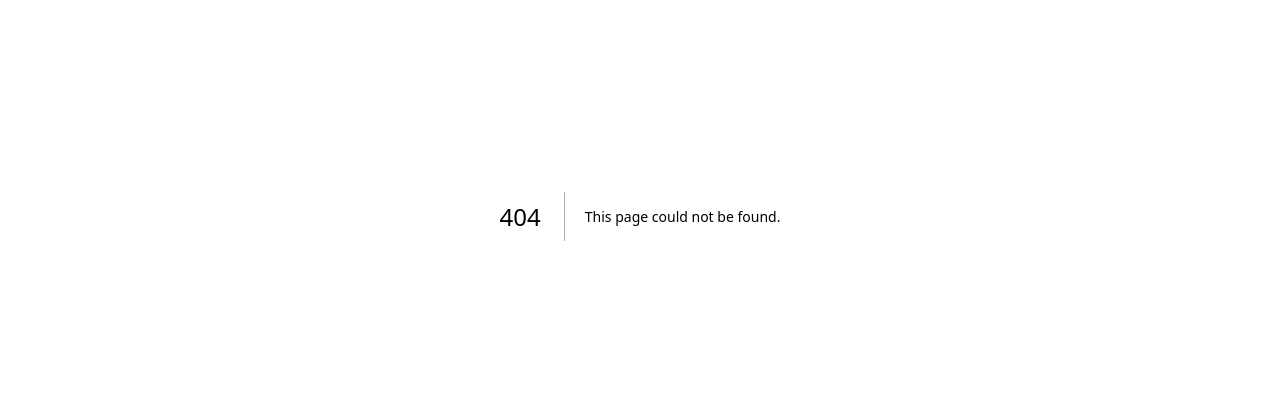
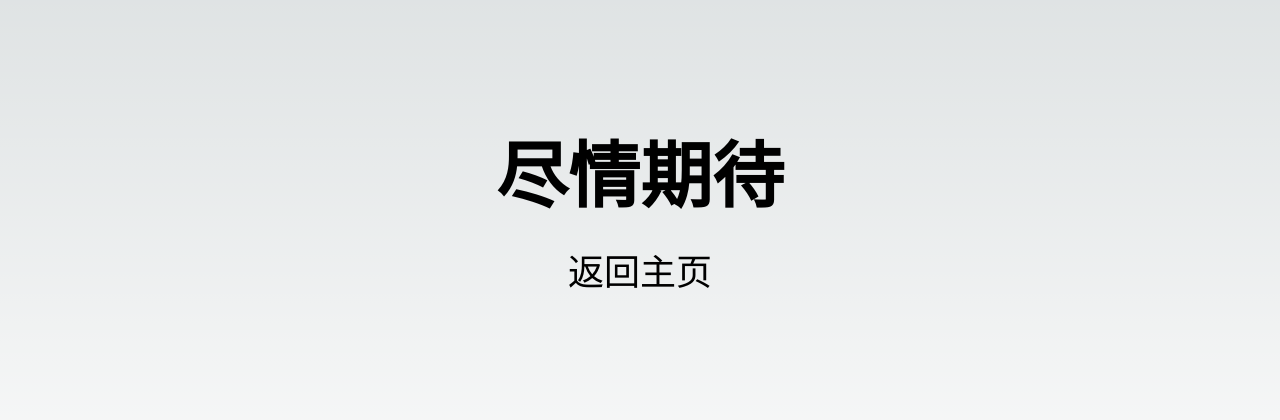
Before and after one commit to salted-caramel/pw-website-2024, a Next.js app: page /facts in a window 1280 px wide. Before the commit this address had no page. Shown: the part 184-604 px from the top of the page. Built offline with nearby package versions, Linux system fonts and the light colour scheme.

Commit message:
add redirect for nav

```diff
--- /dev/null
+++ b/app/about-author/page.tsx
@@ -0,0 +1,8 @@
+import React from "react";
+import ComingSoon from "../components/ComingSoon";
+
+const aboutAuthor = () => {
+  return <ComingSoon />;
+};
+
+export default aboutAuthor;
--- /dev/null
+++ b/app/components/ComingSoon.tsx
@@ -0,0 +1,14 @@
+import React from "react";
+
+function ComingSoon() {
+  return (
+    <div className="flex justify-center items-center h-screen flex-col">
+      <h1 className="text-7xl text-center font-bold">尽情期待</h1>
+      <a href="/" className="text-4xl mt-10">
+        返回主页
+      </a>
+    </div>
+  );
+}
+
+export default ComingSoon;
--- a/app/components/Nav.tsx
+++ b/app/components/Nav.tsx
@@ -27,7 +27,7 @@ const Nav = () => {
             className="menu menu-sm dropdown-content mt-3 z-[1] p-2 shadow bg-base-100 rounded-box w-52"
           >
             <li>
-              <a>关于金庸</a>
+              <a href="about-author">关于金庸</a>
             </li>
             {/* <li>
               <a>Parent</a>
@@ -41,7 +41,7 @@ const Nav = () => {
               </ul>
             </li> */}
             <li>
-              <a>武侠小知识</a>
+              <a href="/facts">武侠小知识</a>
             </li>
           </ul>
         </div>
@@ -53,7 +53,7 @@ const Nav = () => {
       <div className="navbar-center hidden lg:flex">
         <ul className="menu menu-horizontal px-1">
           <li>
-            <a>关于金庸</a>
+            <a href="about-author">关于金庸</a>
           </li>
           {/* <li>
             <details>
@@ -69,7 +69,7 @@ const Nav = () => {
             </details>
           </li> */}
           <li>
-            <a>武侠小知识</a>
+            <a href="facts">武侠小知识</a>
           </li>
         </ul>
       </div>
--- /dev/null
+++ b/app/facts/page.tsx
@@ -0,0 +1,8 @@
+import React from "react";
+import ComingSoon from "../components/ComingSoon";
+
+const Facts = () => {
+  return <ComingSoon />;
+};
+
+export default Facts;
```
